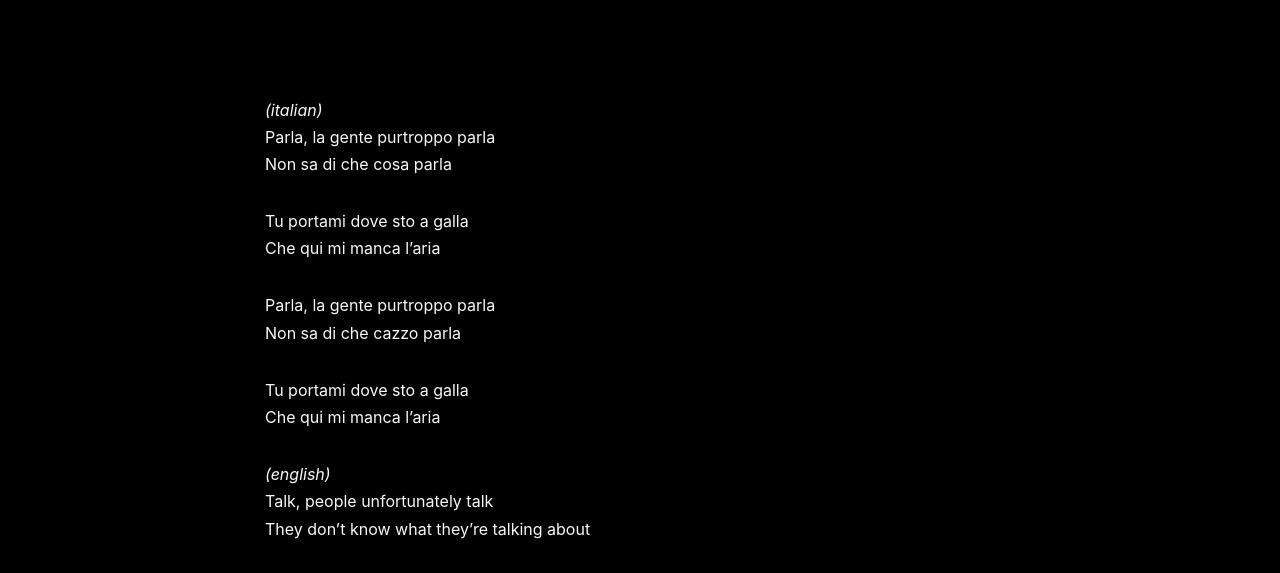
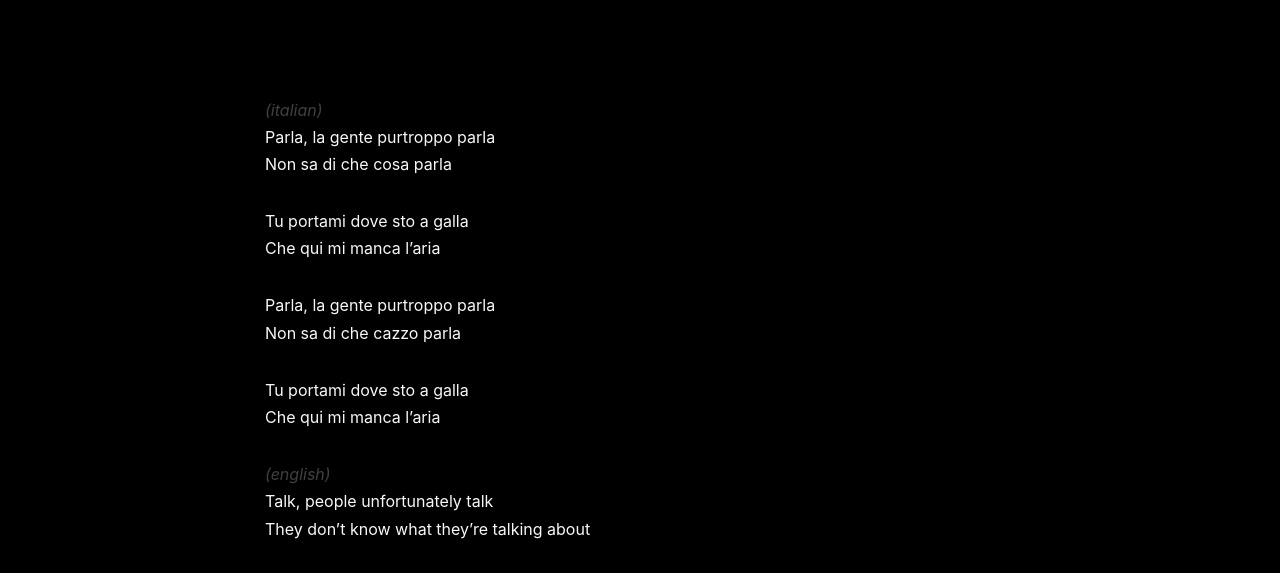
Before and after one commit to eugeniosaintemarie/notes, a Jekyll site: the page built from _posts/2023-08-19-parla.markdown, in a window 1280 px wide. Shown: the part 187-760 px from the top of the page. Built offline with Jekyll 4.4.1, drawn with Linux system fonts in a browser that asks for light colours; comment, search, counter and statistics services are not loaded.

Commit message:
Update 2023-08-19-parla.markdown

```diff
--- a/_posts/2023-08-19-parla.markdown
+++ b/_posts/2023-08-19-parla.markdown
@@ -12,7 +12,7 @@ tags:
             - Songs
 ---
 
-<i>(italian)</i><br>
+<i style="color: #404040;">(italian)</i><br>
 Parla, la gente purtroppo parla\
 Non sa di che cosa parla
 
@@ -25,7 +25,7 @@ Non sa di che cazzo parla
 Tu portami dove sto a galla\
 Che qui mi manca l'aria
 
-<i>(english)</i><br>
+<i style="color: #404040;">(english)</i><br>
 Talk, people unfortunately talk\
 They don't know what they're talking about
 
```
